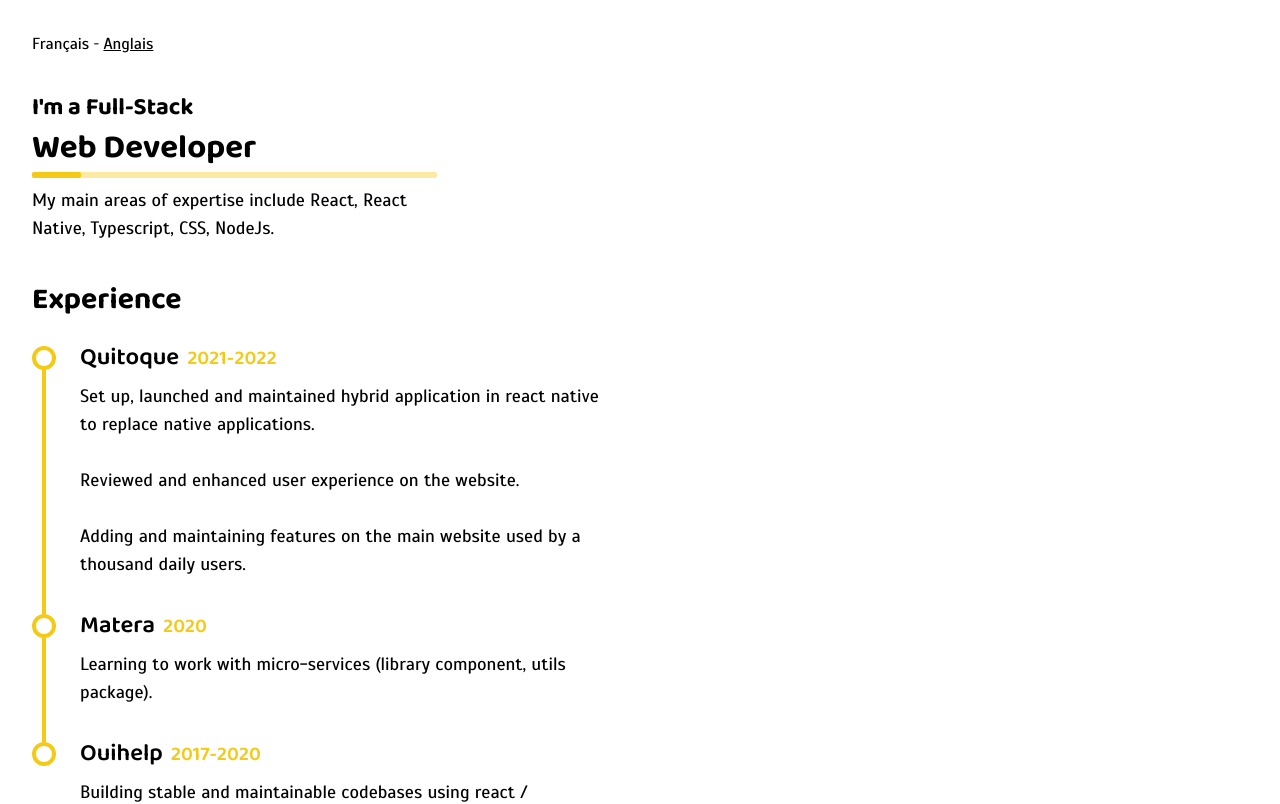
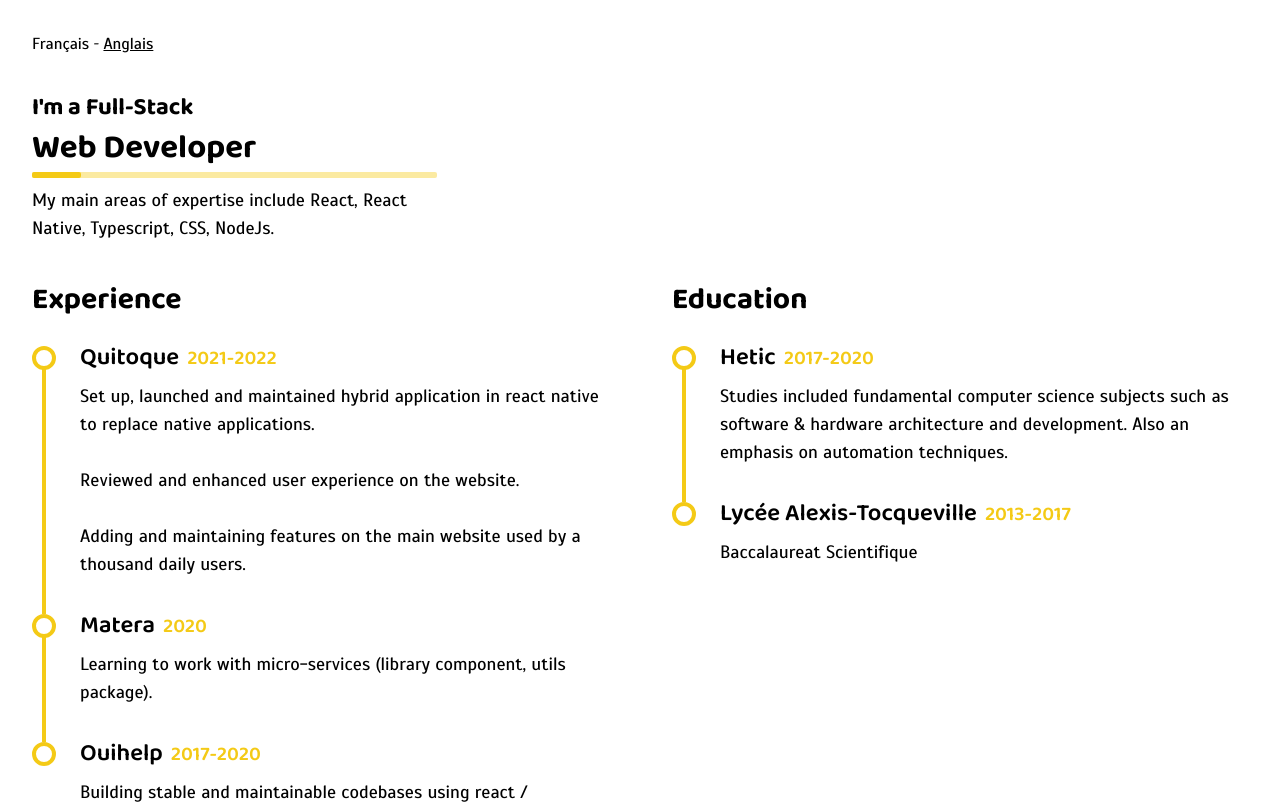
Before and after one commit to Draktors/online-cv, a Next.js app: page / in a window 1280 px wide. Shown: the top 804 px of the page. Built offline with nearby package versions, Linux system fonts and the light colour scheme.

Commit message:
add education section

```diff
--- a/src/data/textIntro.ts
+++ b/src/data/textIntro.ts
@@ -1,10 +1,10 @@
-export type IntroInfoType = {
+export type IntoductionType = {
   title: string;
   subtitle: string;
   text: string;
 };
 
-export const INTRO_INFOS: IntroInfoType[] = [
+export const INTRODUCTION: IntoductionType[] = [
   {
     title: "My name is",
     subtitle: "Enzo Hespel",
--- a/src/data/timelineData.ts
+++ b/src/data/timelineData.ts
@@ -28,4 +28,20 @@ export const TIMELINES_DATA = [
       },
     ],
   },
+  {
+    category: "Education",
+    data: [
+      {
+        title: "Hetic",
+        date: "2017-2020",
+        description:
+          "Studies included fundamental computer science subjects such as software & hardware architecture and development. Also an emphasis on automation techniques.",
+      },
+      {
+        title: "Lycée Alexis-Tocqueville",
+        date: "2013-2017",
+        description: "Baccalaureat Scientifique",
+      },
+    ],
+  },
 ];
--- a/src/pages/index.tsx
+++ b/src/pages/index.tsx
@@ -4,17 +4,17 @@ import Head from "next/head";
 
 import { Timeline } from "../components/timeline";
 import { AnimateIntroduction } from "../components/animateIntroduction";
-import { INTRO_INFOS } from "../data/textIntro";
+import { INTRODUCTION } from "../data/textIntro";
 import { TIMELINES_DATA } from "../data/timelineData";
 
 const Home: NextPage = () => {
-  const [dataIndex, setDataIndex] = useState(0);
+  const [introductionIndex, setIntroductionIndex] = useState(0);
 
   const updateDataIndex = () => {
-    if (dataIndex < INTRO_INFOS.length - 1) {
-      setDataIndex((prev) => prev + 1);
+    if (introductionIndex < INTRODUCTION.length - 1) {
+      setIntroductionIndex((prev) => prev + 1);
     } else {
-      setDataIndex(0);
+      setIntroductionIndex(0);
     }
   };
 
@@ -42,9 +42,9 @@ const Home: NextPage = () => {
         </div>
         <AnimateIntroduction
           updateDataIndex={updateDataIndex}
-          title={INTRO_INFOS[dataIndex].title}
-          subtitle={INTRO_INFOS[dataIndex].subtitle}
-          text={INTRO_INFOS[dataIndex].text}
+          title={INTRODUCTION[introductionIndex].title}
+          subtitle={INTRODUCTION[introductionIndex].subtitle}
+          text={INTRODUCTION[introductionIndex].text}
         />
 
         <div className="grid gap-8 md:gap-16  grid-cols-1 md:grid-cols-2">
```
